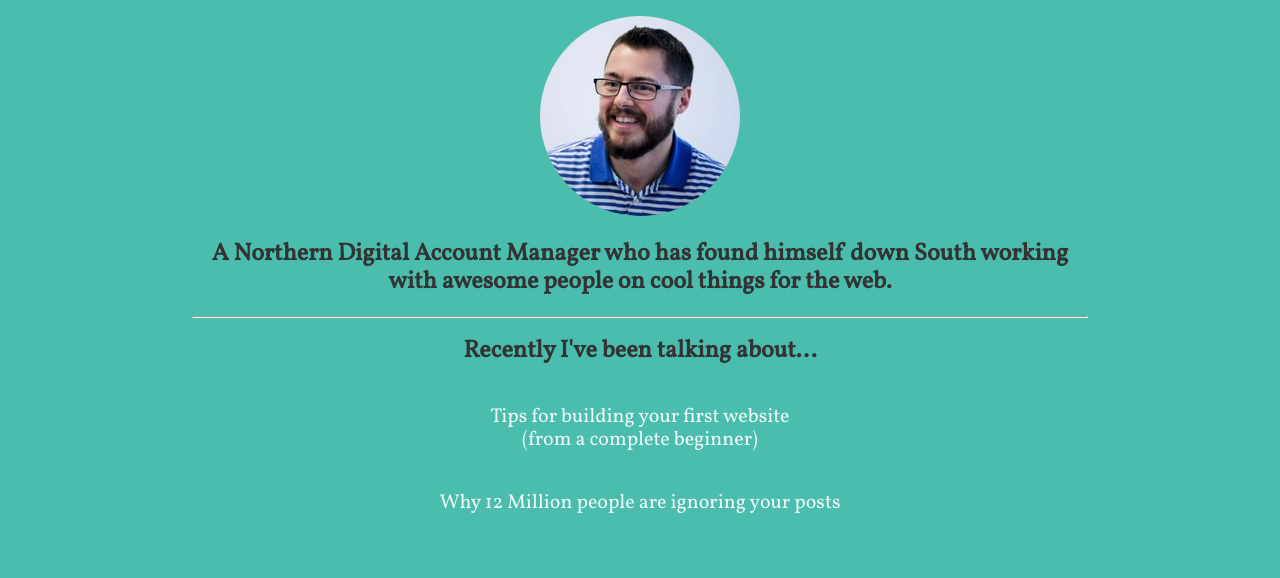
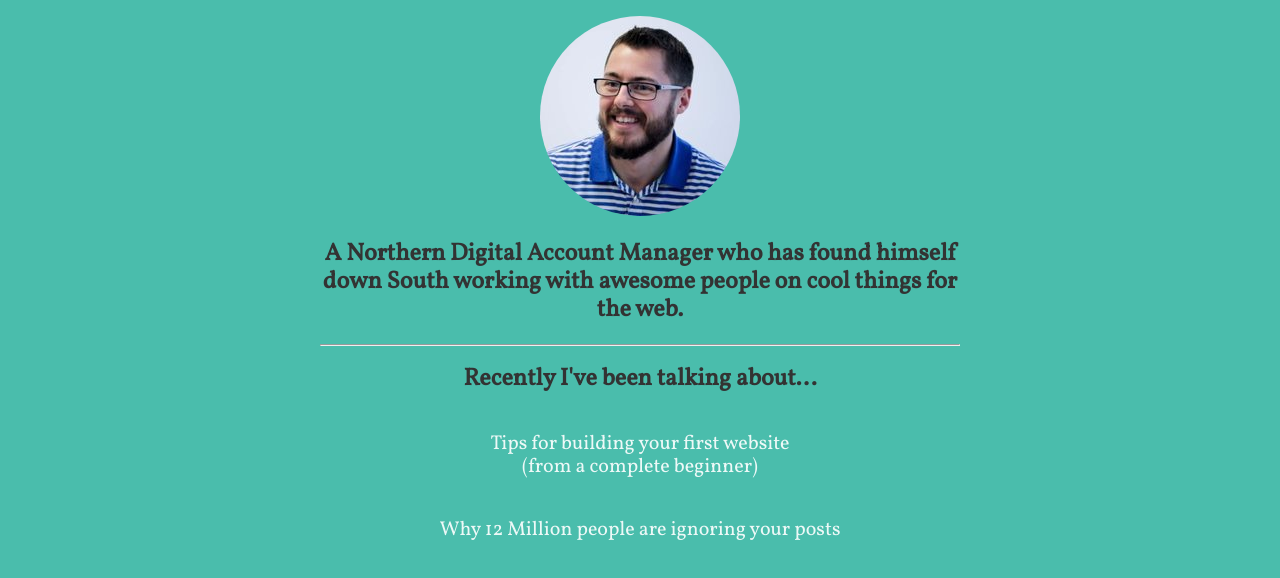
Before and after one commit to benjoy93/website, a plain HTML site: page index.html in a window 1280 px wide. Shown: the part 134-712 px from the top of the page. Drawn offline with Linux system fonts and the light colour scheme.

Commit message:
add media query for additional breakpoint

```diff
--- a/style.css
+++ b/style.css
@@ -254,6 +254,12 @@ h2 {
     }
 }
 
+@media screen and (min-width: 1000px) {
+    .wrapper {
+        width: 50%;
+    }
+}
+
 @media screen and (min-width: 1200px) {
     .side-project-wrapper {
         width: 95%;
```
